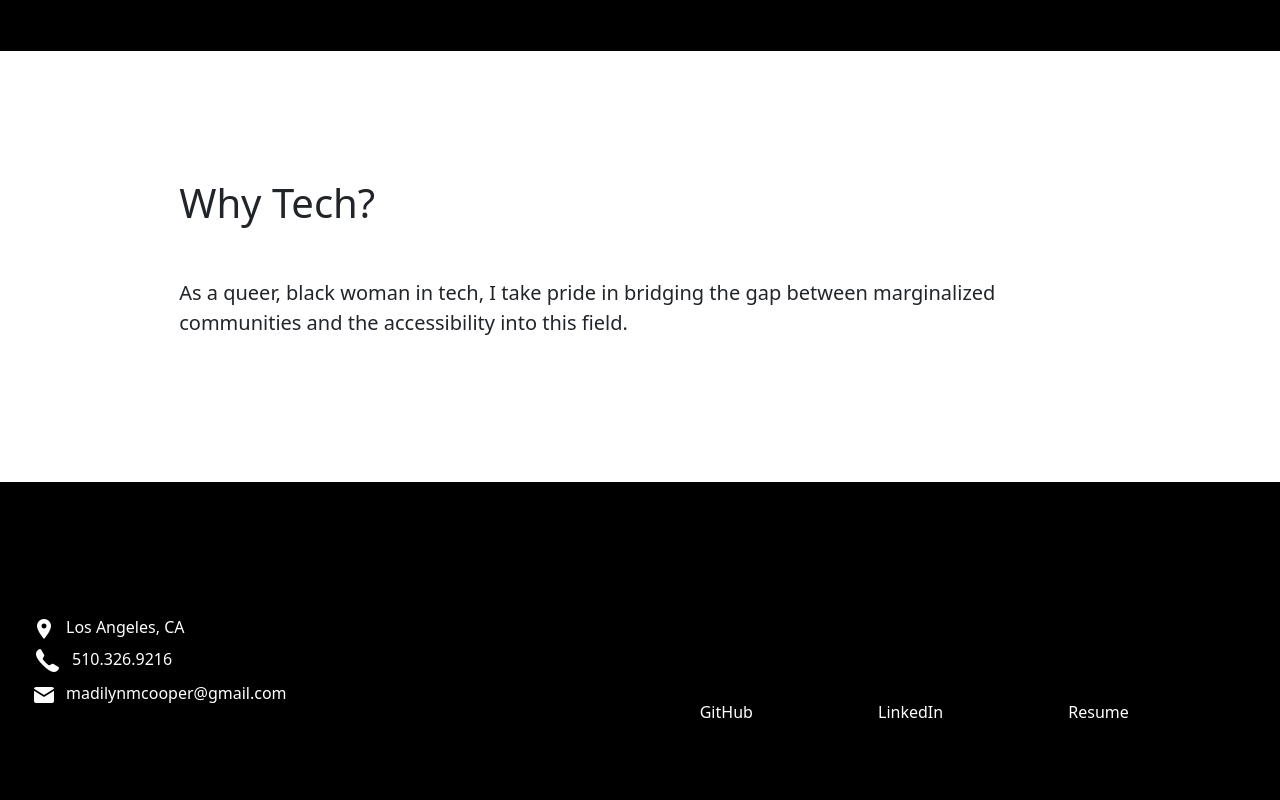
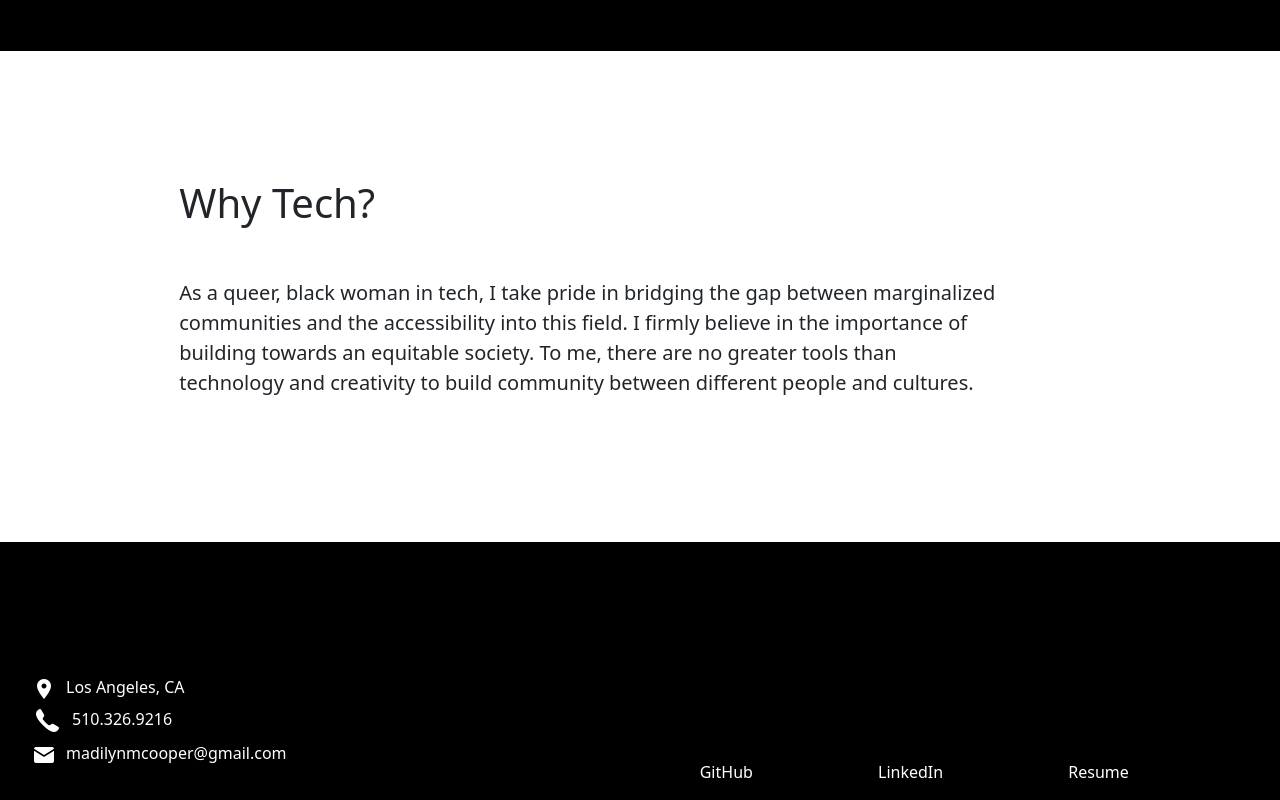
Before and after one commit to Madilyncooper/mcPortfolio, a React (Vite) app: page /about in a window 1280 px wide. Shown: the part 1624-2424 px from the top of the page. Before the commit the page ends 2364 px from the top, so only its background shows below. Built offline with nearby package versions, Linux system fonts and the light colour scheme.

Commit message:
Updated About page content

```diff
--- a/src/components/About.jsx
+++ b/src/components/About.jsx
@@ -49,6 +49,9 @@ function About() {
                     <p>
                         As a queer, black woman in tech, I take pride in bridging the gap between marginalized
                         communities and the accessibility into this field.
+                        I firmly believe in the importance of building towards an equitable society. To me,
+                        there are no greater tools than technology and creativity to build community between different
+                        people and cultures.
                     </p>
                 </div>
 
```
